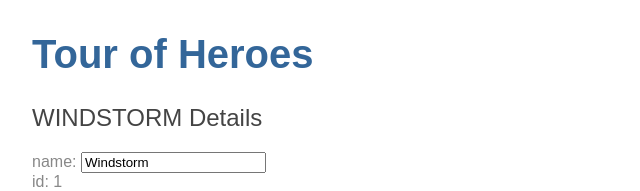
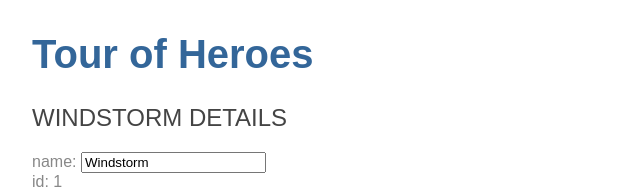
Before and after one commit to Nimsaja/AngularTutorial, an Angular app: page / in a window 1280 px wide. Shown: the top 191 px of the page, without its empty margins (0-640 px from the left). Built offline with nearby package versions, Linux system fonts and the light colour scheme.

Commit message:
new test commit

```diff
--- a/src/app/heroes/heroes.component.html
+++ b/src/app/heroes/heroes.component.html
@@ -1,4 +1,4 @@
-<h2>{{hero.name | uppercase }} Details</h2>
+<h2>{{hero.name | uppercase }} DETAILS</h2>
 <div>
 	<label>name:
 		<input [(ngModel)]="hero.name" placeholder="name">
```
